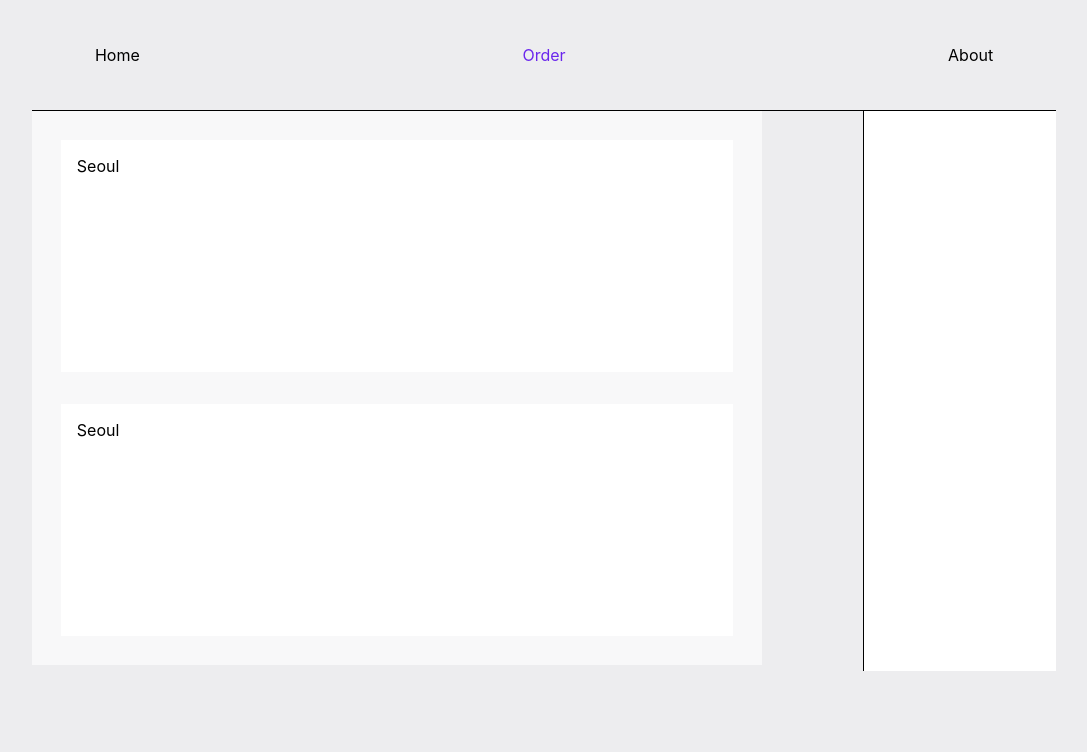
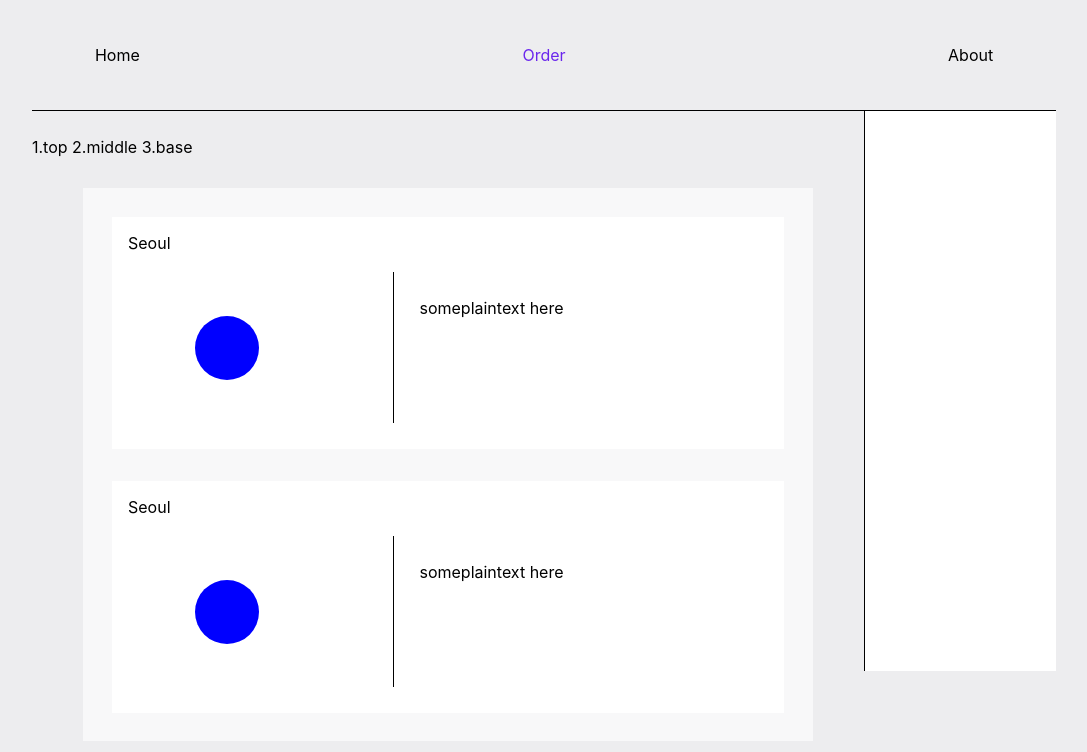
Before and after one commit to minji0345/your-own-light, a React (Create React App) app: page / in a window 1280 px wide. Both pictures are taken after a click on the element "Order". Shown: the top 752 px of the page, without its empty margins (96-1183 px from the left). Built offline with nearby package versions, Linux system fonts and the light colour scheme.

Commit message:
Add structure

```diff
--- a/src/components/Main.css
+++ b/src/components/Main.css
@@ -32,5 +32,4 @@
 	width: 80vw;
 	height: 100vh;
 	border-top: solid 1px black;
-	/* background-color: white; */
 }
--- a/src/components/maincontexts/Order.js
+++ b/src/components/maincontexts/Order.js
@@ -6,7 +6,7 @@ const cities = [];
 function City() {
     return(
         <div className="city-block">
-            <div className="cityName">
+            <div className="city-name">
                 Seoul
             </div>
             <div className="city-info">
@@ -14,7 +14,7 @@ function City() {
 
                 </div>
                 <div className="city-description">
-
+                    someplaintext here
                 </div>
             </div>
         </div>
@@ -52,6 +52,7 @@ function Order() {
     return (
             <div className="main-order">
                 <div className="city-display">
+                    <div className="status-bar">1.top 2.middle 3.base</div>
                     <CityBlockTop/>
                 </div>
                 <div className="order-state"></div>
--- a/src/components/maincontexts/maincontexts.css
+++ b/src/components/maincontexts/maincontexts.css
@@ -1,15 +1,25 @@
-.main-order{
+.main-order {
 	display: flex;
 	flex-direction: row;
 	justify-content: space-between;
 	width: 80vw;
 }
 
-.city-display{
-    width:60vw
+.city-display {
+	width: 65vw;
+	display: flex;
+	flex-direction: column;
+	justify-content: center;
+	align-items: center;
 }
 
-.order-state{
+.status-bar {
+	width: 65vw;
+	height: 4vw;
+	padding: 2vw 0 0 0;
+}
+
+.order-state {
 	width: 15vw;
 	height: 70vh;
 	margin: 0;
@@ -17,9 +27,9 @@
 	border-left: black solid 1px;
 }
 
-.city-list{
+.city-list {
 	width: 55vw;
-    background-color: #F8F8F9;
+	background-color: #f8f8f9;
 	padding: 1vw;
 	display: flex;
 	flex-direction: column;
@@ -27,10 +37,38 @@
 	align-items: center;
 }
 
-.city-block{
+.city-block {
 	background-color: white;
 	margin: 2vh 0 2vh 0;
 	width: 50vw;
 	height: 200px;
-    padding : 2vh;
+	padding: 2vh;
+    display: flex;
+    flex-direction: column;
 }
+
+.city-name{
+    height: 30px;
+}
+
+.city-info{
+    height: 170px;
+    display: flex;
+    flex-direction: row;
+    justify-content: space-around;
+    align-content: center;
+    align-items: center;
+}
+
+.city-color{
+    width: 5vw;
+    height: 5vw;
+    border-radius: 5vw;
+}
+
+.city-description{
+    padding: 2vw;
+    width:20vw;
+    height: 100px;
+    border-left:black solid 1px;
+}
```
Lines whose indentation alone changed are shown as unchanged.
